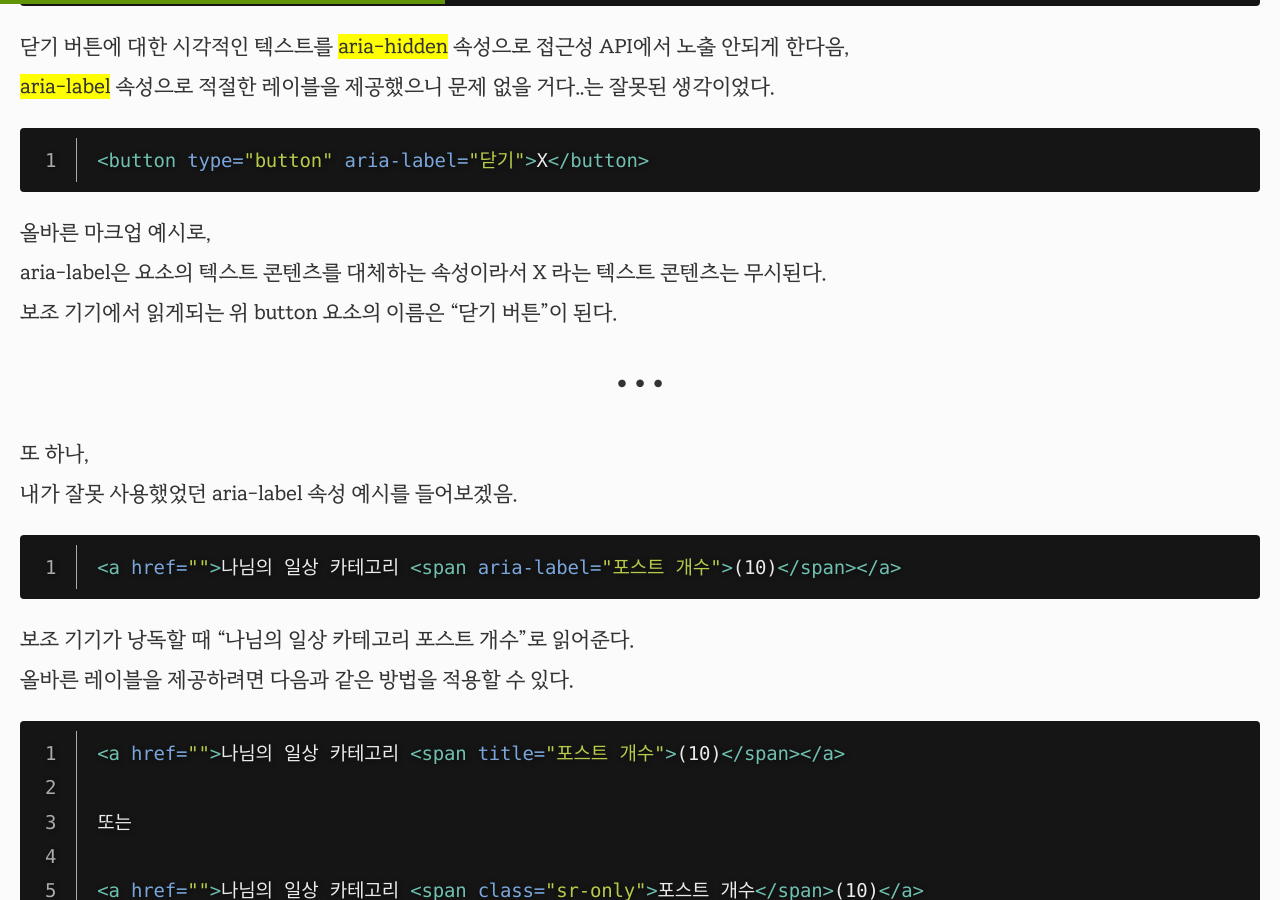
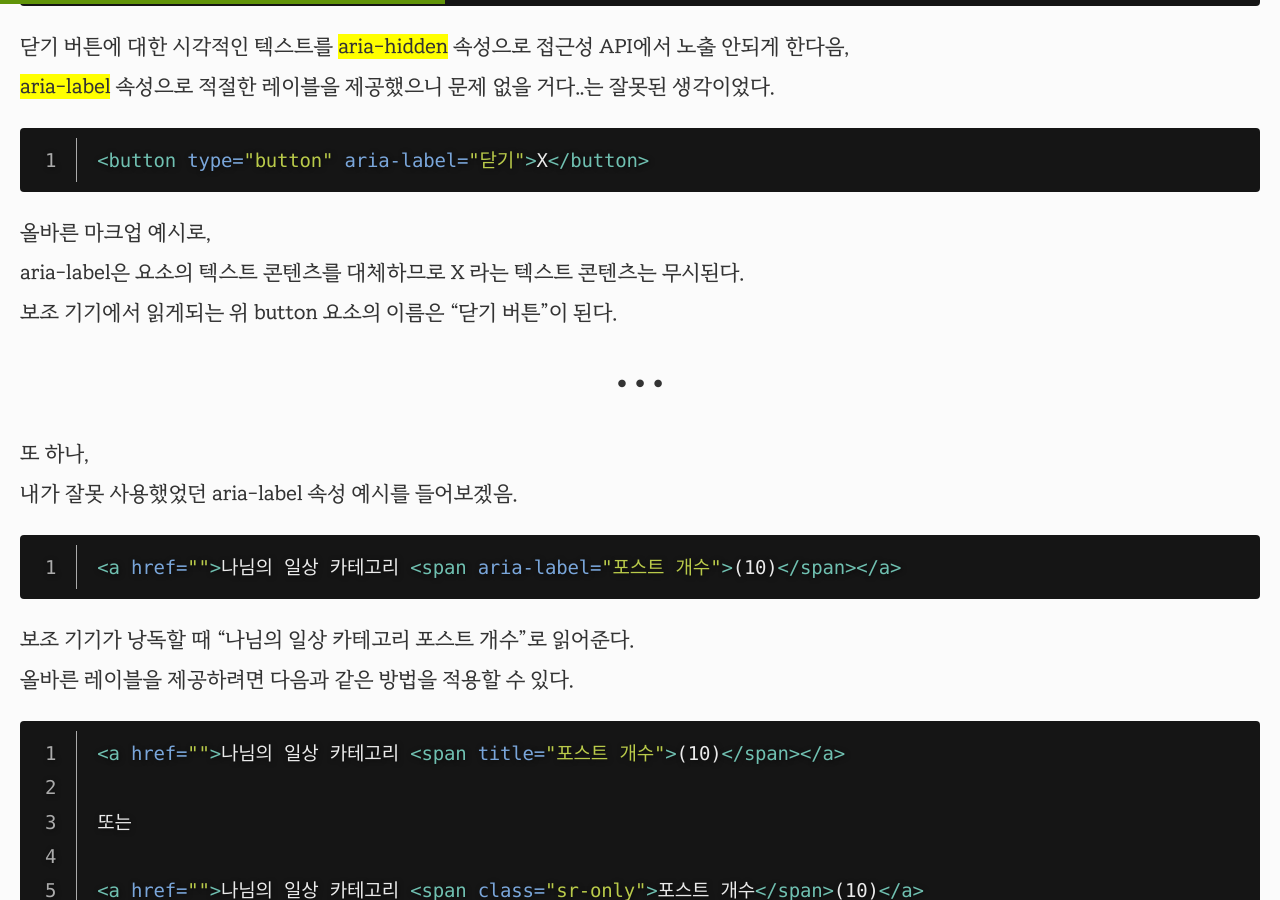
Before and after one commit to selosele/selosele.github.io, a Jekyll site: the page built from _posts/2020-11-15-about-wai-aria.md, in a window 1280 px wide and 900 px high, scrolled down 1009 px. Built offline with Jekyll 4.4.1, drawn with Linux system fonts in a browser that asks for light colours; comment, search, counter and statistics services are not loaded.

Commit message:
포스트 수정

````diff
--- a/_posts/2020-11-15-about-wai-aria.md
+++ b/_posts/2020-11-15-about-wai-aria.md
@@ -38,7 +38,7 @@ tags:
 ```
 
 올바른 마크업 예시로,
-aria-label은 요소의 텍스트 콘텐츠를 대체하는 속성이라서 X 라는 텍스트 콘텐츠는 무시된다.
+aria-label은 요소의 텍스트 콘텐츠를 대체하므로 X 라는 텍스트 콘텐츠는 무시된다.
 보조 기기에서 읽게되는 위 button 요소의 이름은 &ldquo;닫기 버튼&rdquo;이 된다.
 
 ---
````
